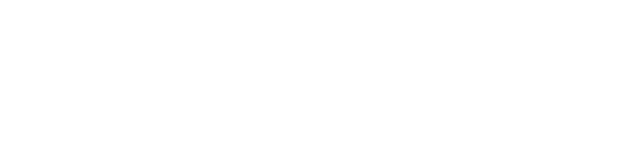
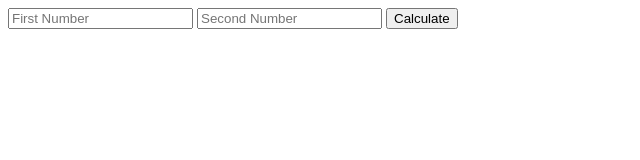
Before and after one commit to GumNg/calculator-web-app, a website: page index.html in a window 1280 px wide. Shown: the whole page, without its empty margins (0-640 px from the left). Drawn offline with Linux system fonts and the light colour scheme.

Commit message:
created form with two inputs and a submit button

```diff
--- a/index.html
+++ b/index.html
@@ -7,6 +7,11 @@
     <title>Calculator</title>
   </head>
   <body>
-
+    <!-- form section -->
+    <form action="index.html" method="post">
+      <input type="text" name="num1" placeholder="First Number" />
+      <input type="text" name="num2" placeholder="Second Number" />
+      <button type="submit" name="submit">Calculate</button>
+    </form>
   </body>
 </html>
```
